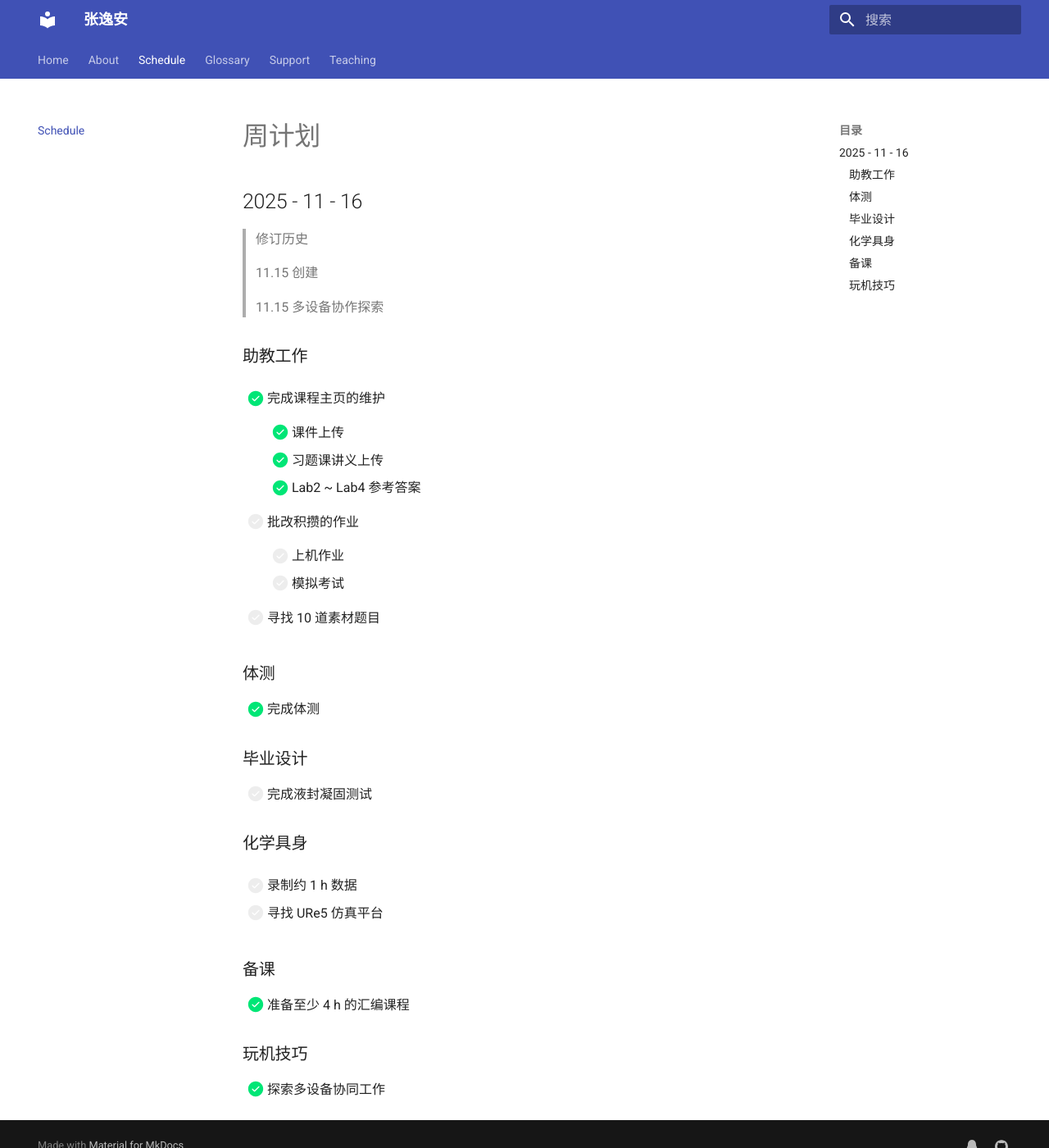
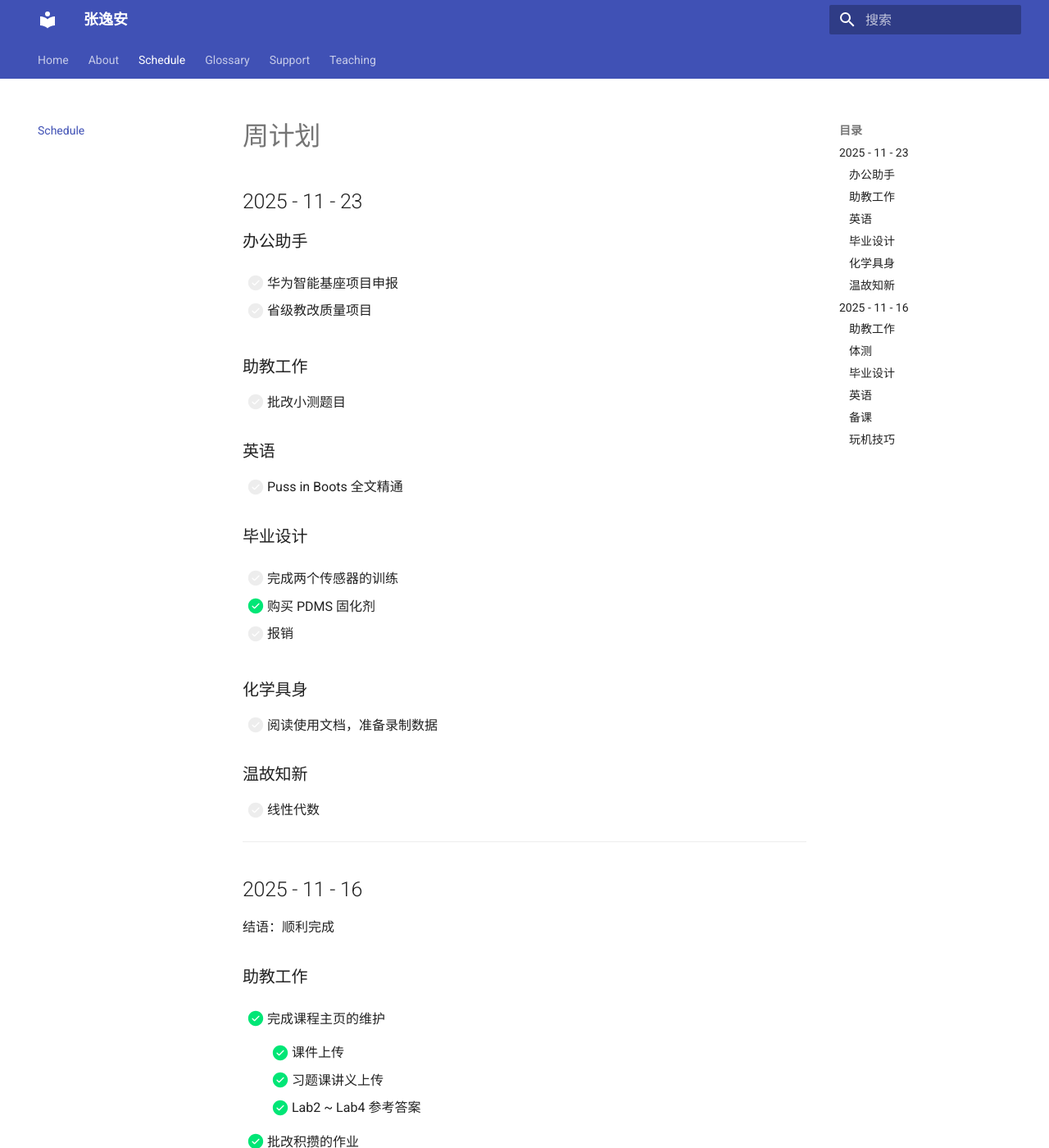
Before and after one commit to Tsincy-Peacy/homepage, an MkDocs documentation site: the page built from docs/schedule.md, in a window 1280 px wide and 1400 px high. Shown: the whole window at 82% size. Built offline with MkDocs 1.6.1 and Material for MkDocs 9.7.7, drawn with Linux system fonts in a browser that asks for light colours.

Commit message:
update_weekly

```diff
--- a/docs/schedule.md
+++ b/docs/schedule.md
@@ -1,12 +1,42 @@
 # 周计划
+
+## 2025 - 11 - 23
+
+### 办公助手
+
+- [ ] 华为智能基座项目申报
+
+- [ ] 省级教改质量项目
+
+### 助教工作
+
+- [ ] 批改小测题目
+
+### 英语
+
+- [ ] Puss in Boots 全文精通
+
+### 毕业设计
+
+- [ ] 完成两个传感器的训练
+
+- [x] 购买 PDMS 固化剂
+
+- [ ] 报销
+
+### 化学具身
+
+- [ ] 阅读使用文档，准备录制数据
+
+### 温故知新
+
+- [ ] 线性代数
+
+---
 
 ## 2025 - 11 - 16
 
-> 修订历史
->
-> 11.15 创建
->
-> 11.15 多设备协作探索
+结语：顺利完成
 
 ### 助教工作
 
@@ -18,13 +48,13 @@
 
     - [x] Lab2 ~ Lab4 参考答案
 
-- [ ] 批改积攒的作业
+- [x] 批改积攒的作业
 
-    - [ ] 上机作业
+    - [x] 上机作业
 
-    - [ ] 模拟考试
+    - [x] 模拟考试
 
-- [ ] 寻找 10 道素材题目
+- [x] 寻找 10 道素材题目
 
 ### 体测
 
@@ -32,13 +62,11 @@
 
 ### 毕业设计
 
-- [ ] 完成液封凝固测试
+- [x] 完成液封凝固测试
 
-### 化学具身
+### 英语
 
-- [ ] 录制约 1 h 数据
-
-- [ ] 寻找 URe5 仿真平台
+- [x] Puss in Boots 一遍
 
 ### 备课
 
```
